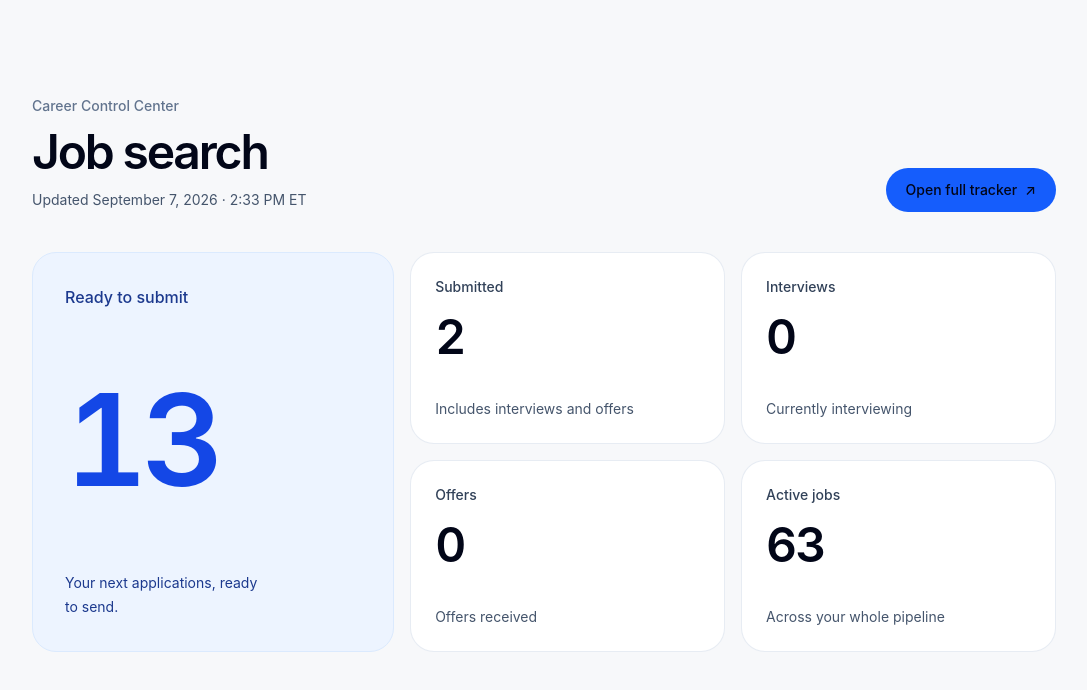
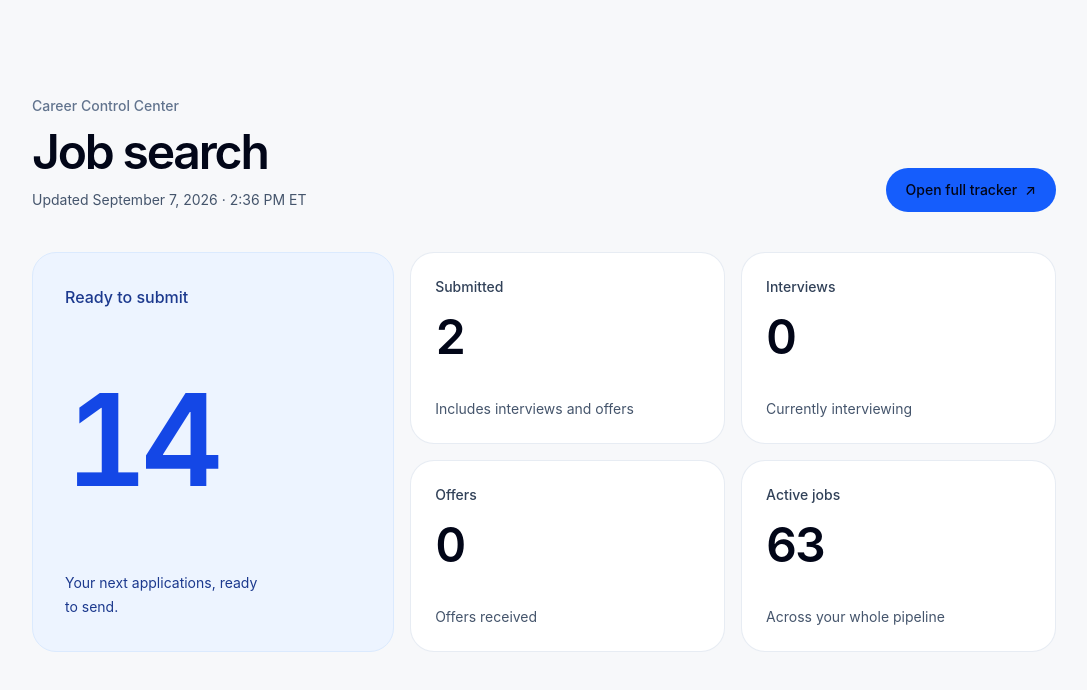
Before and after one commit to micksems/ai-portfolio, a Next.js app: page /job-search in a window 1280 px wide. Shown: the top 690 px of the page, without its empty margins (96-1183 px from the left). Built offline with nearby package versions, Linux system fonts and the light colour scheme.

Commit message:
Advance Hive Data Operations application package

```diff
--- a/src/data/jobSearchData.js
+++ b/src/data/jobSearchData.js
@@ -1,5 +1,5 @@
 export const jobSearchData = {
-  updatedAt: "September 7, 2026 · 2:33 PM ET",
+  updatedAt: "September 7, 2026 · 2:36 PM ET",
   jobs: [
     { company: "United Hospital Fund", status: "Closed" },
     { company: "Good Apple", status: "Ready to Submit" },
@@ -74,10 +74,14 @@ export const jobSearchData = {
     { company: "Point72", status: "Ready to Submit" },
     { company: "Forge Global", status: "Ready to Submit" },
     { company: "Forus", status: "Found" },
-    { company: "Hive", status: "Found" },
+    { company: "Hive", status: "Ready to Submit" },
     { company: "iCapital", status: "Found" },
   ],
   activityHistory: [
+    {
+      at: "2026-09-07T18:36:21.000Z",
+      action: "Hive Data Operations Analyst passed exact-form verification, rescored to 97, received a tailored Drive resume, and advanced to Ready to Submit."
+    },
     {
       at: "2026-09-07T18:33:11.000Z",
       action: "Backlog-first rescore: four high-fit application packages advanced to Ready, Charlie Health GTM was rescored but held for final-form verification, and iCapital was added through expanded responsibility-based discovery."
```
